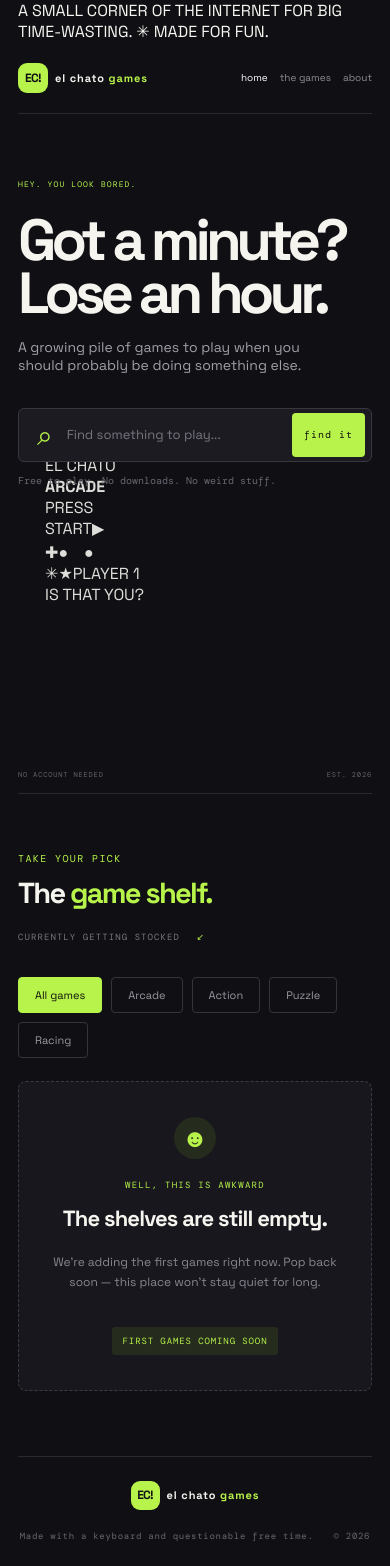
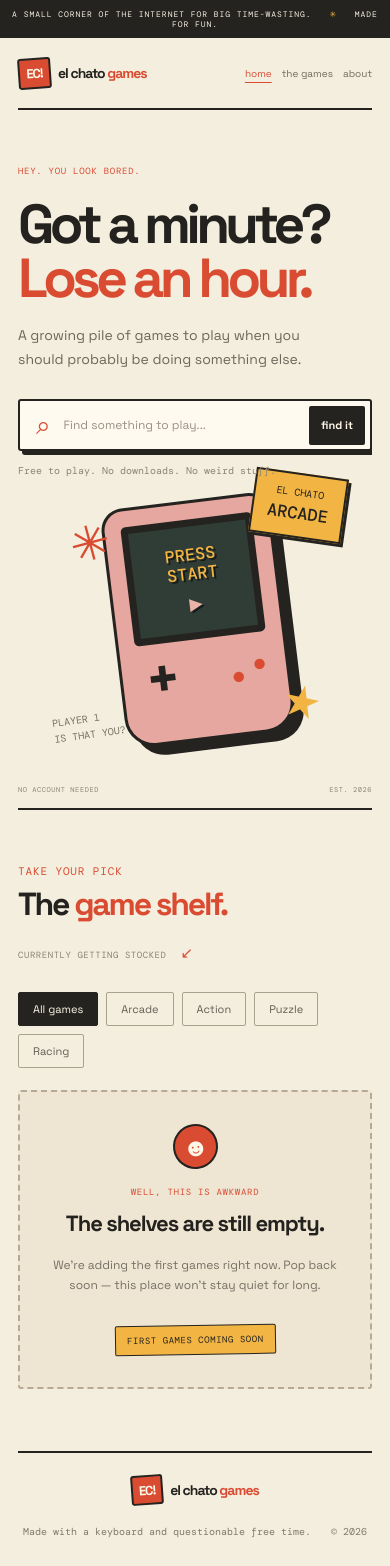
Before and after one commit to FroggyVR1324/milosz-maths, a React (Vite) app: page / in a window 390 px wide. Built offline with nearby package versions, Linux system fonts and the light colour scheme.

Commit message:
Replace generic neon styling with a handmade arcade look

```diff
--- a/src/App.css
+++ b/src/App.css
@@ -2,13 +2,11 @@
 
 :root {
   font-family: 'Space Grotesk', sans-serif;
-  color: #f5f4ef;
-  background: #101014;
+  color: #24221e;
+  background: #f4eedf;
   font-synthesis: none;
   text-rendering: optimizeLegibility;
   -webkit-font-smoothing: antialiased;
-  -moz-osx-font-smoothing: grayscale;
-  font-optical-sizing: auto;
 }
 
 * { box-sizing: border-box; }
@@ -18,96 +16,99 @@ button, input { font: inherit; }
 a { color: inherit; text-decoration: none; }
 button { cursor: pointer; }
 
-.site-shell { width: min(100% - 64px, 1240px); margin: 0 auto; }
-.topbar { height: 88px; display: flex; align-items: center; justify-content: space-between; border-bottom: 1px solid #29292f; }
-.brand { display: inline-flex; align-items: center; gap: 11px; font-size: 14px; font-weight: 700; letter-spacing: .08em; white-space: nowrap; }
-.brand strong { color: #b7f34a; }
-.brand-mark { display: grid; place-items: center; width: 34px; height: 34px; color: #101014; background: #b7f34a; border-radius: 9px; font-size: 12px; font-weight: 700; letter-spacing: -.06em; }
-.top-nav { display: flex; align-items: center; gap: 38px; color: #8d8c95; font-size: 13px; }
-.top-nav a { transition: color .2s ease; }
-.top-nav a:hover, .top-nav .nav-active { color: #fff; }
-.header-button { padding: 12px 17px; border: 1px solid #42424a; border-radius: 5px; font-family: 'DM Mono', monospace; font-size: 10px; letter-spacing: .1em; transition: background .2s, color .2s, border-color .2s; }
-.header-button span { color: #b7f34a; margin-left: 9px; }
-.header-button:hover { background: #b7f34a; color: #101014; border-color: #b7f34a; }
-.header-button:hover span { color: #101014; }
+.site-shell { width: min(100% - 64px, 1120px); margin: 0 auto; }
+.notice-bar { margin: 0 -32px; padding: 9px 32px; color: #f8f1e4; background: #25231f; text-align: center; font: 9px 'DM Mono', monospace; letter-spacing: .12em; }
+.notice-bar span { padding: 0 12px; color: #f2b544; }
+.topbar { height: 82px; display: flex; align-items: center; justify-content: space-between; border-bottom: 2px solid #25231f; }
+.brand { display: inline-flex; align-items: center; gap: 10px; font-size: 17px; font-weight: 700; letter-spacing: -.07em; white-space: nowrap; }
+.brand strong { color: #d94c32; }
+.brand-mark { display: grid; place-items: center; width: 39px; height: 36px; color: #fff8e9; background: #d94c32; border: 2px solid #25231f; border-radius: 3px; font-size: 13px; font-weight: 700; letter-spacing: -.08em; transform: rotate(-4deg); }
+.top-nav { display: flex; align-items: center; gap: 30px; color: #716b5f; font-size: 13px; }
+.top-nav a { transition: color .15s; }
+.top-nav a:hover, .top-nav .nav-active { color: #d94c32; text-decoration: underline; text-underline-offset: 5px; }
+.header-button { padding: 11px 16px; color: #fff8e9; background: #d94c32; border: 2px solid #25231f; border-radius: 3px; font-size: 12px; font-weight: 700; transform: rotate(1deg); transition: transform .15s, background .15s; }
+.header-button:hover { background: #b93b27; transform: rotate(-2deg); }
 
-.hero { min-height: 590px; position: relative; display: flex; align-items: center; overflow: hidden; border-bottom: 1px solid #29292f; }
-.hero-content { position: relative; z-index: 2; width: 58%; padding: 70px 0 88px; }
-.eyebrow, .section-kicker, .empty-kicker { display: flex; align-items: center; gap: 10px; color: #b7f34a; font: 10px 'DM Mono', monospace; letter-spacing: .14em; }
-.status-dot { width: 7px; height: 7px; border-radius: 50%; background: #b7f34a; box-shadow: 0 0 12px #b7f34a; }
-h1 { margin: 25px 0 18px; font-size: clamp(58px, 8vw, 104px); line-height: .91; letter-spacing: -.085em; font-weight: 700; }
-h1 span, .section-heading h2 span { color: #b7f34a; }
-.hero-copy { color: #a09fa8; font-size: 16px; }
-.search-form { display: flex; align-items: center; width: min(100%, 490px); height: 58px; margin-top: 34px; padding: 6px; background: #1b1b21; border: 1px solid #373740; border-radius: 6px; }
-.search-icon { padding: 0 12px; color: #b7f34a; font-size: 28px; line-height: 1; }
-.search-form input { min-width: 0; flex: 1; color: #fff; background: transparent; border: 0; outline: 0; font-size: 13px; }
-.search-form input::placeholder { color: #777680; }
-.search-form button { height: 44px; padding: 0 18px; color: #11120d; background: #b7f34a; border: 0; border-radius: 4px; font: 10px 'DM Mono', monospace; letter-spacing: .1em; transition: background .2s; }
-.search-form button:hover { background: #d0ff75; }
-.search-hint { margin-top: 12px; color: #686771; font: 10px 'DM Mono', monospace; }
-.hero-glow { position: absolute; width: 500px; height: 500px; right: 5%; top: 40px; border-radius: 50%; background: radial-gradient(circle, rgba(183,243,74,.12), rgba(183,243,74,0) 68%); }
-.hero-art { position: absolute; width: 410px; height: 410px; right: 5%; top: 50%; transform: translateY(-50%); }
-.orbit { position: absolute; border: 1px solid rgba(183,243,74,.22); border-radius: 50%; transform: rotate(-28deg); }
-.orbit-one { inset: 38px 0; }
-.orbit-two { inset: 0 58px; transform: rotate(35deg); border-color: rgba(173,130,255,.25); }
-.arcade-card { position: absolute; display: flex; flex-direction: column; align-items: center; justify-content: space-between; width: 190px; height: 260px; padding: 20px; border: 1px solid rgba(255,255,255,.28); border-radius: 13px; box-shadow: 0 25px 80px #0009; }
-.card-back { top: 77px; left: 63px; color: #101014; background: #a78bfa; font-size: 100px; transform: rotate(-15deg); }
-.card-front { top: 66px; left: 160px; color: #b7f34a; background: linear-gradient(145deg, #292a35, #17171e); transform: rotate(10deg); }
-.card-top, .card-bottom { font: 9px 'DM Mono', monospace; letter-spacing: .17em; }
-.pixel-face { display: grid; place-items: center; width: 110px; height: 110px; color: #17171e; background: #b7f34a; border-radius: 8px; font-size: 58px; font-weight: 700; box-shadow: 8px 8px 0 #718f2e; }
-.spark { position: absolute; color: #b7f34a; }
-.spark-one { top: 30px; right: 30px; font-size: 36px; }
-.spark-two { bottom: 62px; left: 35px; color: #a78bfa; font-size: 28px; }
-.spark-three { right: 5px; bottom: 95px; font-size: 30px; }
-.hero-bottom { position: absolute; bottom: 22px; left: 0; right: 0; display: flex; justify-content: space-between; color: #65646d; font: 9px 'DM Mono', monospace; letter-spacing: .12em; }
+.hero { min-height: 540px; position: relative; display: flex; align-items: center; overflow: hidden; border-bottom: 2px solid #25231f; }
+.hero-content { position: relative; z-index: 2; width: 58%; padding: 66px 0 88px; }
+.eyebrow, .section-kicker, .empty-kicker { color: #d94c32; font: 11px 'DM Mono', monospace; letter-spacing: .08em; }
+h1 { margin: 21px 0 18px; font-size: clamp(54px, 7vw, 88px); line-height: .98; letter-spacing: -.085em; font-weight: 700; }
+h1 em { color: #d94c32; font-style: normal; }
+.hero-copy { max-width: 440px; color: #6d675c; font-size: 15px; line-height: 1.7; }
+.search-form { display: flex; align-items: center; width: min(100%, 465px); height: 55px; margin-top: 28px; padding: 5px; background: #fffaf0; border: 2px solid #25231f; border-radius: 3px; box-shadow: 4px 4px 0 #25231f; }
+.search-icon { padding: 0 11px; color: #d94c32; font-size: 26px; line-height: 1; }
+.search-form input { min-width: 0; flex: 1; color: #25231f; background: transparent; border: 0; outline: 0; font-size: 12px; }
+.search-form input::placeholder { color: #999183; }
+.search-form button { height: 39px; padding: 0 16px; color: #fff8e9; background: #25231f; border: 0; border-radius: 2px; font-size: 11px; font-weight: 700; transition: background .15s; }
+.search-form button:hover { background: #d94c32; }
+.search-hint { margin-top: 13px; color: #8c8476; font: 10px 'DM Mono', monospace; }
+.hero-art { position: absolute; width: 390px; height: 380px; right: 2%; top: 50%; transform: translateY(-50%); }
+.sticker { position: absolute; z-index: 2; top: 17px; right: 4px; padding: 11px 14px; color: #25231f; background: #f2b544; border: 2px solid #25231f; text-align: center; font: 10px 'DM Mono', monospace; line-height: 1.45; transform: rotate(8deg); box-shadow: 3px 3px 0 #25231f; }
+.sticker b { font-size: 17px; }
+.handheld { position: absolute; width: 218px; height: 310px; left: 82px; top: 39px; padding: 23px 19px; background: #e6a7a0; border: 3px solid #25231f; border-radius: 28px 28px 38px 38px; transform: rotate(-7deg); box-shadow: 9px 10px 0 #25231f; }
+.screen { height: 158px; display: flex; flex-direction: column; align-items: center; justify-content: center; gap: 12px; color: #f2b544; background: #303c36; border: 7px solid #25231f; border-radius: 5px; font: 700 22px 'DM Mono', monospace; text-align: center; line-height: 1.1; text-shadow: 2px 2px #161d19; }
+.screen i { color: #e9b2a8; font-size: 17px; font-style: normal; }
+.controls { display: flex; align-items: center; justify-content: space-between; padding: 24px 10px 0; }
+.dpad { color: #25231f; font-size: 42px; }
+.buttons { color: #d94c32; font-size: 29px; letter-spacing: -7px; transform: rotate(-25deg); }
+.scribble { position: absolute; color: #d94c32; font-size: 48px; }
+.scribble-one { left: 25px; top: 45px; transform: rotate(-15deg); }
+.scribble-two { right: 24px; bottom: 38px; color: #f2b544; font-size: 44px; transform: rotate(12deg); }
+.art-note { position: absolute; left: 8px; bottom: 25px; color: #777064; font: 10px 'DM Mono', monospace; line-height: 1.6; transform: rotate(-8deg); }
+.hero-bottom { position: absolute; bottom: 20px; left: 0; right: 0; display: flex; justify-content: space-between; color: #8c8476; font: 9px 'DM Mono', monospace; letter-spacing: .08em; }
 
-.library-section { padding: 75px 0 92px; }
+.library-section { padding: 68px 0 84px; }
 .section-heading { display: flex; align-items: end; justify-content: space-between; gap: 20px; }
-.section-heading h2 { margin: 13px 0 0; font-size: clamp(29px, 4vw, 43px); line-height: 1; letter-spacing: -.06em; }
-.game-count { color: #777680; font: 9px 'DM Mono', monospace; letter-spacing: .12em; }
-.game-count b { margin-left: 10px; color: #b7f34a; font-weight: 400; }
-.category-row { display: flex; flex-wrap: wrap; gap: 9px; margin-top: 34px; }
-.category-chip { padding: 10px 16px; color: #9998a1; background: transparent; border: 1px solid #34343c; border-radius: 4px; font-size: 11px; transition: all .2s; }
-.category-chip:hover, .category-chip.selected { color: #11120d; background: #b7f34a; border-color: #b7f34a; }
-.empty-state { display: flex; flex-direction: column; align-items: center; justify-content: center; min-height: 285px; margin-top: 23px; padding: 35px 20px; text-align: center; background: #17171d; border: 1px dashed #3a3a43; border-radius: 8px; }
-.empty-icon { display: grid; place-items: center; width: 42px; height: 42px; margin-bottom: 20px; color: #b7f34a; background: #252c1d; border-radius: 50%; font-size: 25px; }
+.section-heading h2 { margin: 10px 0 0; font-size: clamp(32px, 4vw, 45px); line-height: 1; letter-spacing: -.07em; }
+.section-heading h2 span { color: #d94c32; }
+.game-count { color: #8c8476; font: 9px 'DM Mono', monospace; letter-spacing: .06em; }
+.game-count b { margin-left: 8px; color: #d94c32; font-size: 15px; }
+.category-row { display: flex; flex-wrap: wrap; gap: 8px; margin-top: 29px; }
+.category-chip { padding: 9px 14px; color: #625d53; background: transparent; border: 1.5px solid #aaa18f; border-radius: 2px; font-size: 11px; transition: all .15s; }
+.category-chip:hover, .category-chip.selected { color: #fff8e9; background: #25231f; border-color: #25231f; }
+.empty-state { display: flex; flex-direction: column; align-items: center; justify-content: center; min-height: 260px; margin-top: 22px; padding: 32px 20px; text-align: center; background: #eee5d3; border: 2px dashed #b7aa94; border-radius: 3px; }
+.empty-icon { display: grid; place-items: center; width: 45px; height: 45px; margin-bottom: 17px; color: #fff8e9; background: #d94c32; border: 2px solid #25231f; border-radius: 50%; font-size: 25px; transform: rotate(-8deg); }
 .empty-kicker { font-size: 9px; }
-.empty-state h3 { margin: 13px 0 8px; font-size: 22px; letter-spacing: -.04em; }
-.empty-state p { max-width: 440px; color: #888791; font-size: 12px; line-height: 1.7; }
-.coming-soon { margin-top: 22px; padding: 8px 11px; color: #b7f34a; background: #252c1d; border-radius: 3px; font: 9px 'DM Mono', monospace; letter-spacing: .1em; }
+.empty-state h3 { margin: 11px 0 6px; font-size: 22px; letter-spacing: -.05em; }
+.empty-state p { max-width: 430px; color: #777064; font-size: 12px; line-height: 1.7; }
+.coming-soon { margin-top: 17px; padding: 8px 11px; color: #25231f; background: #f2b544; border: 1.5px solid #25231f; border-radius: 2px; font: 9px 'DM Mono', monospace; letter-spacing: .06em; transform: rotate(-1deg); }
 
-footer { min-height: 90px; display: flex; align-items: center; justify-content: space-between; gap: 20px; border-top: 1px solid #29292f; color: #686771; font: 9px 'DM Mono', monospace; letter-spacing: .08em; }
-.footer-brand { color: #f5f4ef; font: 700 11px 'Space Grotesk', sans-serif; }
-.footer-brand .brand-mark { width: 29px; height: 29px; }
+footer { min-height: 85px; display: flex; align-items: center; justify-content: space-between; gap: 20px; border-top: 2px solid #25231f; color: #81796b; font: 10px 'DM Mono', monospace; }
+.footer-brand { color: #25231f; font: 700 14px 'Space Grotesk', sans-serif; }
+.footer-brand .brand-mark { width: 32px; height: 30px; }
 
 @media (max-width: 800px) {
   .site-shell { width: min(100% - 36px, 620px); }
+  .notice-bar { margin: 0 -18px; padding-inline: 10px; font-size: 8px; }
   .topbar { height: 72px; }
-  .top-nav { gap: 16px; font-size: 11px; }
-  .header-button { display: none; }
-  .hero { min-height: 680px; align-items: flex-start; }
-  .hero-content { width: 100%; padding: 65px 0 0; }
-  h1 { font-size: clamp(58px, 13vw, 88px); }
-  .hero-art { width: 300px; height: 300px; top: auto; right: 50%; bottom: 38px; transform: translateX(50%); opacity: .9; }
-  .arcade-card { width: 140px; height: 195px; padding: 14px; }
-  .card-back { top: 60px; left: 40px; font-size: 70px; }
-  .card-front { top: 48px; left: 125px; }
-  .pixel-face { width: 78px; height: 78px; font-size: 42px; }
+  .top-nav { gap: 15px; font-size: 11px; }
+  .header-button { padding: 9px 11px; font-size: 10px; }
+  .hero { min-height: 700px; align-items: flex-start; }
+  .hero-content { width: 100%; padding: 55px 0 0; }
+  h1 { font-size: clamp(55px, 12vw, 78px); }
+  .hero-art { width: 300px; height: 300px; top: auto; right: 50%; bottom: 40px; transform: translateX(50%); }
+  .handheld { width: 170px; height: 240px; left: 68px; top: 32px; padding: 16px; border-radius: 22px 22px 30px 30px; }
+  .screen { height: 120px; font-size: 17px; }
+  .controls { padding-top: 14px; }
+  .dpad { font-size: 34px; }
+  .buttons { font-size: 24px; }
+  .sticker { top: 5px; right: 0; }
   .hero-bottom { bottom: 14px; font-size: 7px; }
   .section-heading { align-items: flex-start; flex-direction: column; }
-  .game-count { margin-top: 4px; }
-  footer { flex-wrap: wrap; justify-content: center; padding: 24px 0; text-align: center; }
+  .game-count { margin-top: 3px; }
+  footer { flex-wrap: wrap; justify-content: center; padding: 22px 0; text-align: center; }
 }
 
 @media (max-width: 460px) {
-  .brand { gap: 7px; font-size: 11px; }
-  .brand-mark { width: 30px; height: 30px; }
-  .top-nav { gap: 12px; }
+  .brand { gap: 7px; font-size: 14px; }
+  .brand-mark { width: 33px; height: 31px; }
+  .top-nav { gap: 10px; }
   .top-nav a { font-size: 10px; }
-  .eyebrow { font-size: 8px; }
+  .header-button { display: none; }
+  .eyebrow { font-size: 9px; }
   .hero-copy { max-width: 290px; font-size: 14px; }
-  .search-form { height: 54px; }
+  .search-form { height: 52px; }
   .search-form button { padding: 0 12px; }
   .hero-bottom span:nth-child(2) { display: none; }
-  .library-section { padding: 58px 0 65px; }
+  .library-section { padding: 54px 0 62px; }
 }
```
